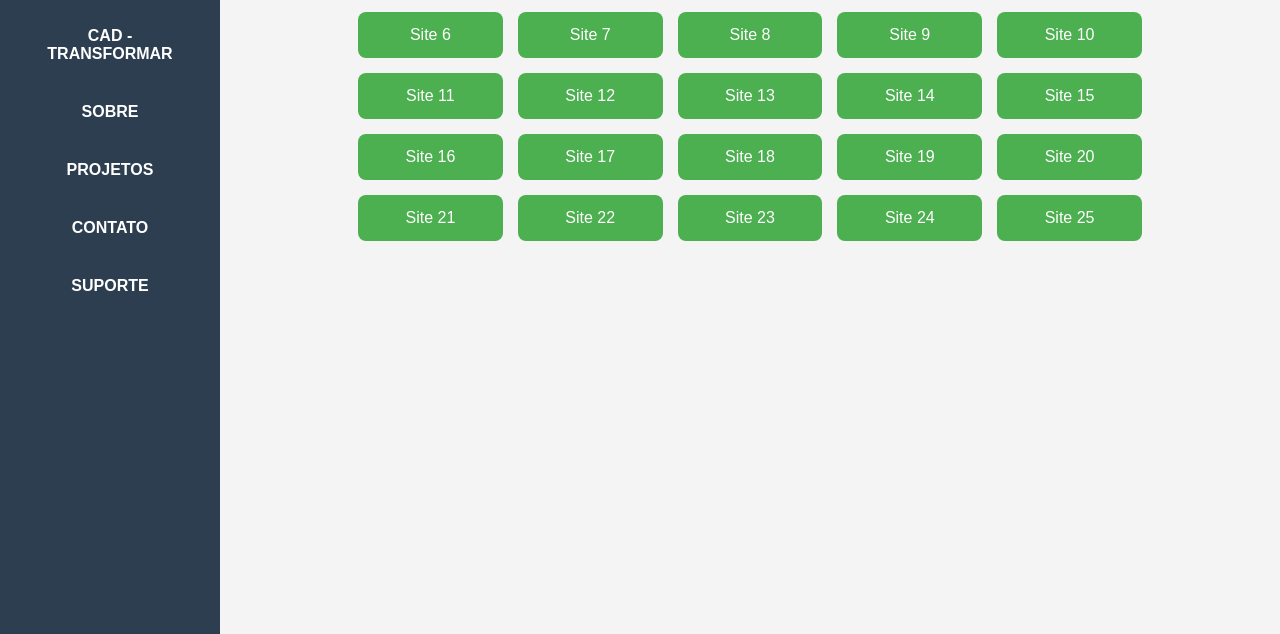
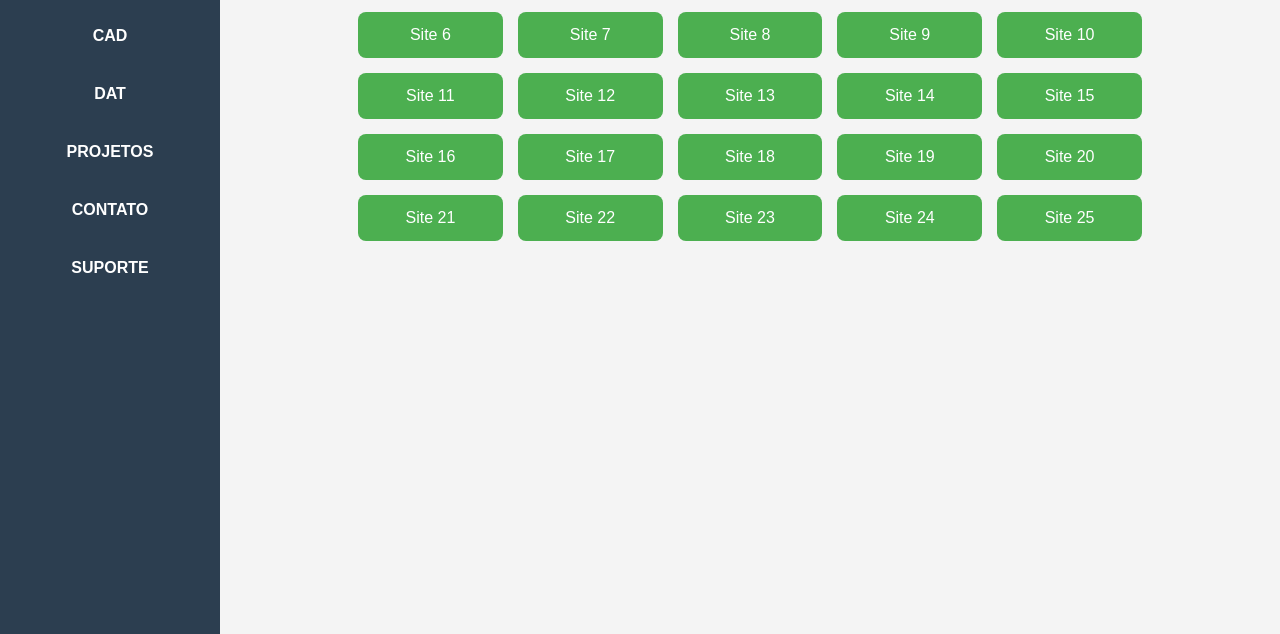
Before and after one commit to CedrimMCZ/C3R, a plain HTML site: page index.html in a window 1280 px wide. Shown: the part 166-800 px from the top of the page. Drawn offline with Linux system fonts and the light colour scheme.

Commit message:
edit links2

```diff
--- a/index.html
+++ b/index.html
@@ -11,8 +11,8 @@
   <aside class="sidebar">
     <img src="logo.png" alt="Logomarca" class="logo" />
     <nav class="menu-links">
-      <a href="https://docs.google.com/spreadsheets/d/1gAW_pGmsQ4Ocg4eZyYa4KCPWXRW_R1GatjIbmBBCsuI/edit?gid=1199222792#gid=1199222792" target="_blank">CAD - Transformar</a>
-      <a href="https://site2.com" target="_blank">SOBRE</a>
+      <a href="https://docs.google.com/spreadsheets/d/1gAW_pGmsQ4Ocg4eZyYa4KCPWXRW_R1GatjIbmBBCsuI/edit?gid=1199222792#gid=1199222792" target="_blank">CAD</a>
+      <a href="https://docs.google.com/spreadsheets/d/1V8AgCe-fo7comQptJI5ZBk2Y9KOBMT432qSrkI7AB0E/edit?gid=1199222792#gid=1199222792" target="_blank">dat</a>
       <a href="https://site3.com" target="_blank">PROJETOS</a>
       <a href="https://site4.com" target="_blank">CONTATO</a>
       <a href="https://site5.com" target="_blank">SUPORTE</a>
```
